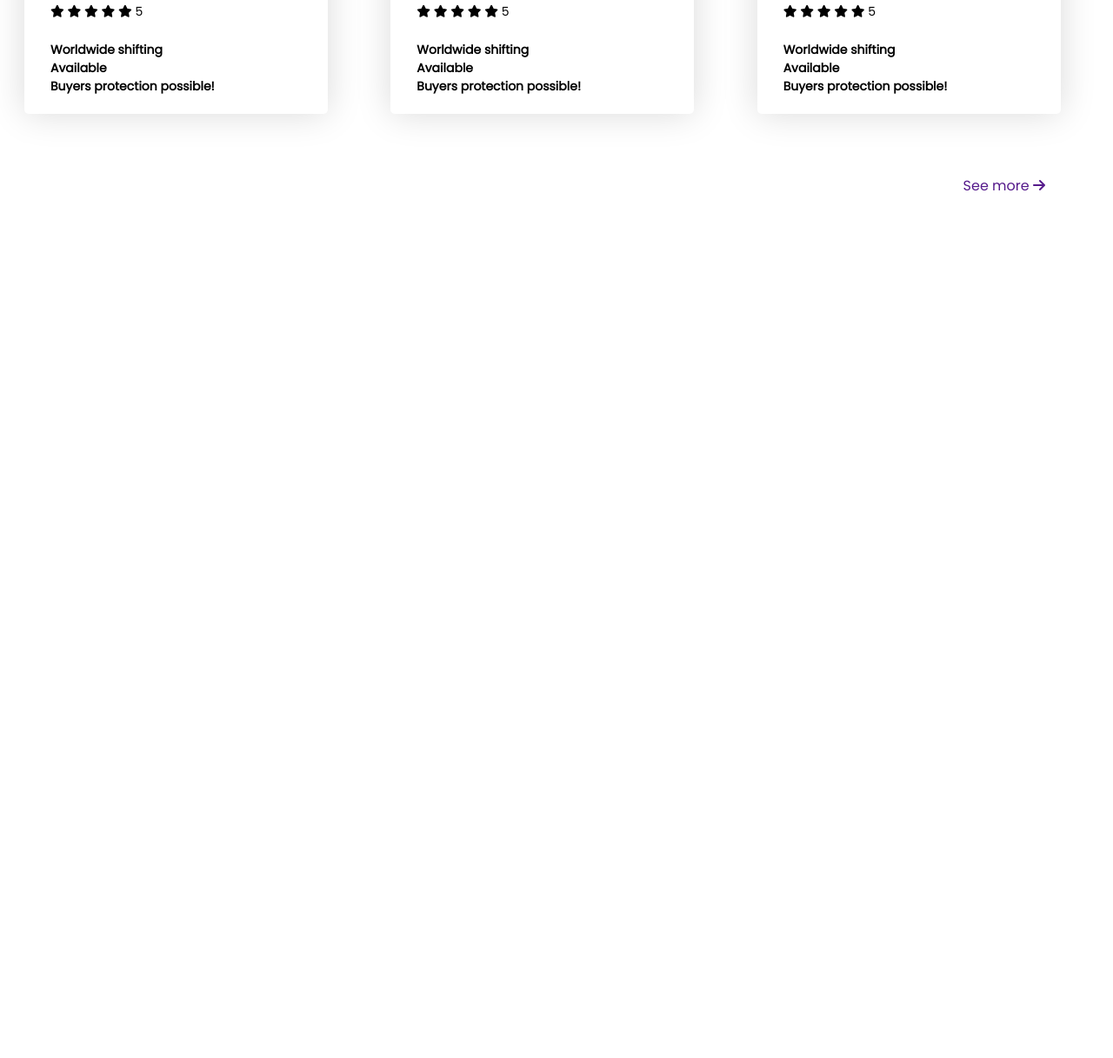
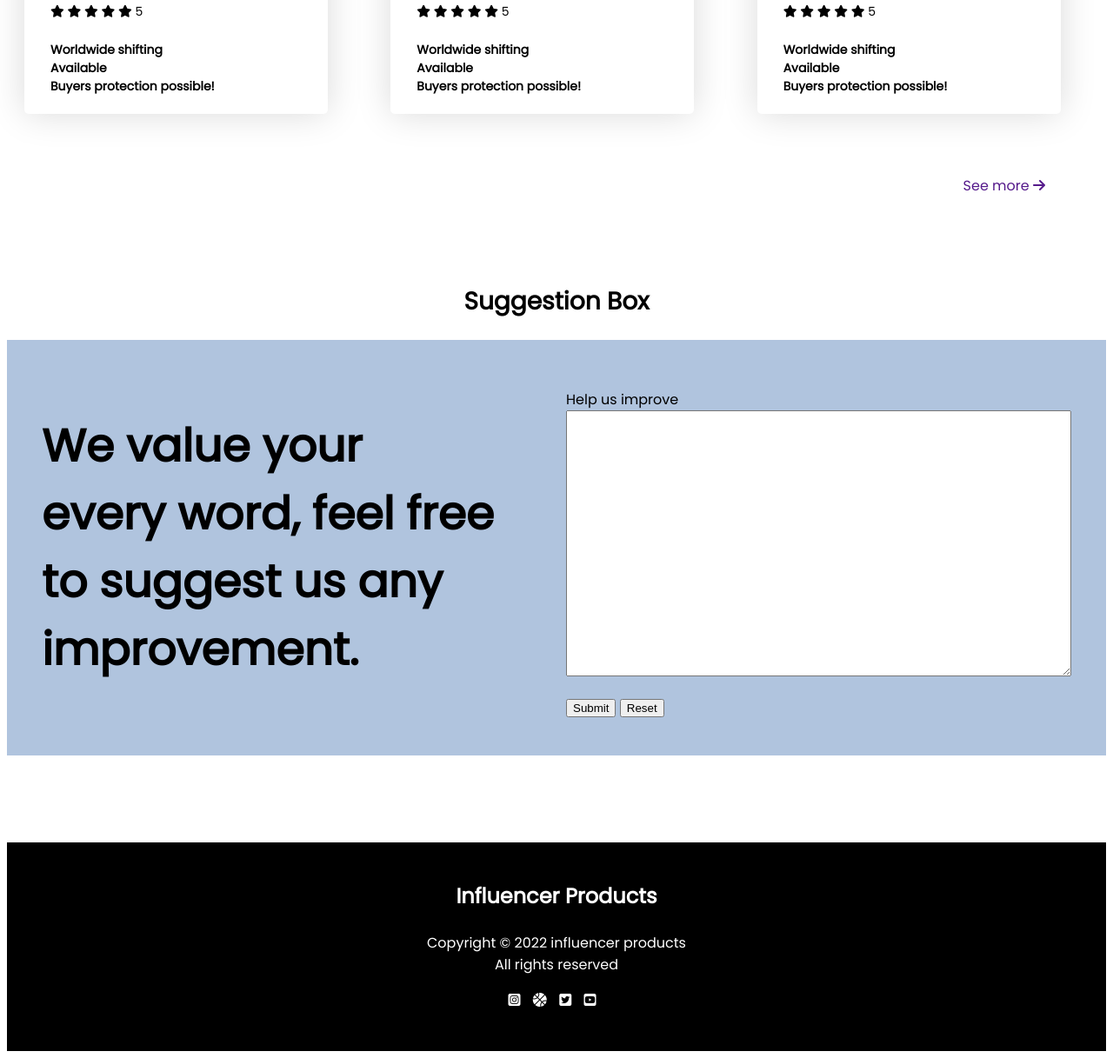
Before and after one commit to nashwan09/second-assignment, a plain HTML site: page index.html in a window 1280 px wide. Shown: the part 2679-3896 px from the top of the page at 87% size. Before the commit the page ends 3005 px from the top, so only its background shows below. Drawn offline with Linux system fonts and the light colour scheme.

Commit message:
footer done

```diff
--- a/index.html
+++ b/index.html
@@ -311,7 +311,42 @@
             </div>
         </section>
 
+        <!-- Suggestion Box Section -->
+
+        <section class="suggestion-box">
+            <h2 class="section-title">Suggestion Box</h2>
+            <div class="message-section">
+                <div class="screen-share">
+                    <div class="message">
+                        <h1 class="suggestion-words">We value your every word, feel free to suggest us any improvement.
+                        </h1>
+                    </div>
+                </div>
+
+                <div class="screen-share">
+                    <p>Help us improve<br>
+                        <textarea name="" id="" cols="70" rows="20"></textarea>
+                    </p>
+                    <button type="submit">Submit</button>
+                    <button type="reset">Reset</button>
+                </div>
+
+            </div>
+        </section>
+
     </main>
+    <footer>
+        <div class="info-section">
+            <h3 class="footer-line">Influencer Products</h3>
+            <p>Copyright &#169; 2022 influencer products <br> All rights reserved <br></p>
+            <div class="media-icons">
+                <a class="media-icon" href=""><i class="fab fa-instagram-square"></i></a>
+                <a class="media-icon" href=""><i class="fas fa-basketball-ball"></i></a>
+                <a class="media-icon" href=""><i class="fab fa-twitter-square"></i></a>
+                <a class="media-icon" href=""><i class="fab fa-youtube-square"></i></a>
+            </div>
+        </div>
+    </footer>
 </body>
 
 </html>
--- a/styles.css
+++ b/styles.css
@@ -134,6 +134,34 @@ padding-left: 10px;
     text-align: right;
     margin-right: 70px;
 }
+.suggestion-box{
+    margin-bottom: 100px;
+}
 .see-more a{
     text-decoration: none;
 }
+.message-section{
+    display: flex;
+    background-color: lightsteelblue;
+}
+.suggestion-words{
+    font-size: 52px;
+    font-weight: 700;
+}
+.footer-line{
+    font-size: 24px;
+    font-weight: 700;
+}
+.media-icon{
+    color: white;
+    margin-right: 10px;
+}
+footer{
+    text-align: center;
+    background-color: black;
+    height: 200px;
+   padding: 20px;
+}
+.info-section{
+    color: white;
+}
```
